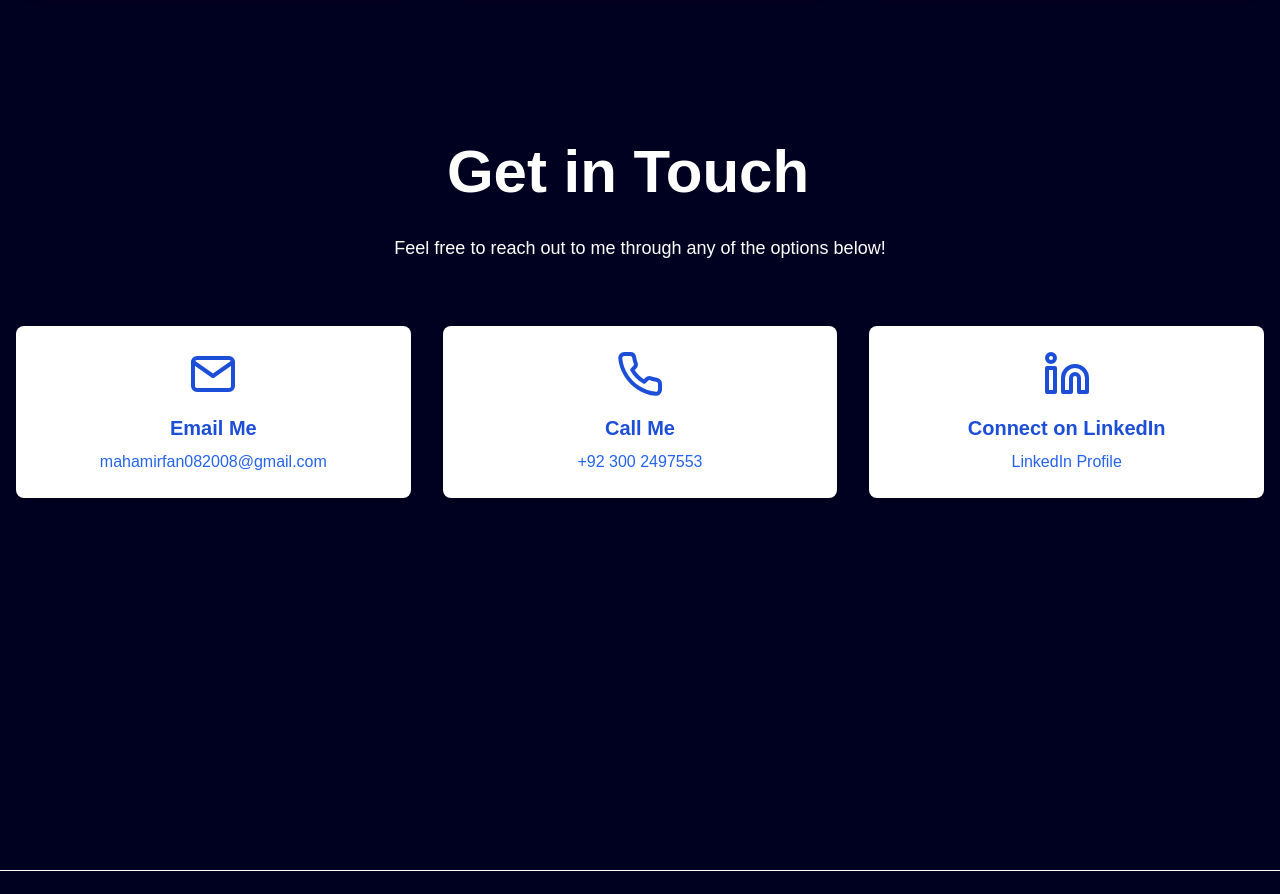
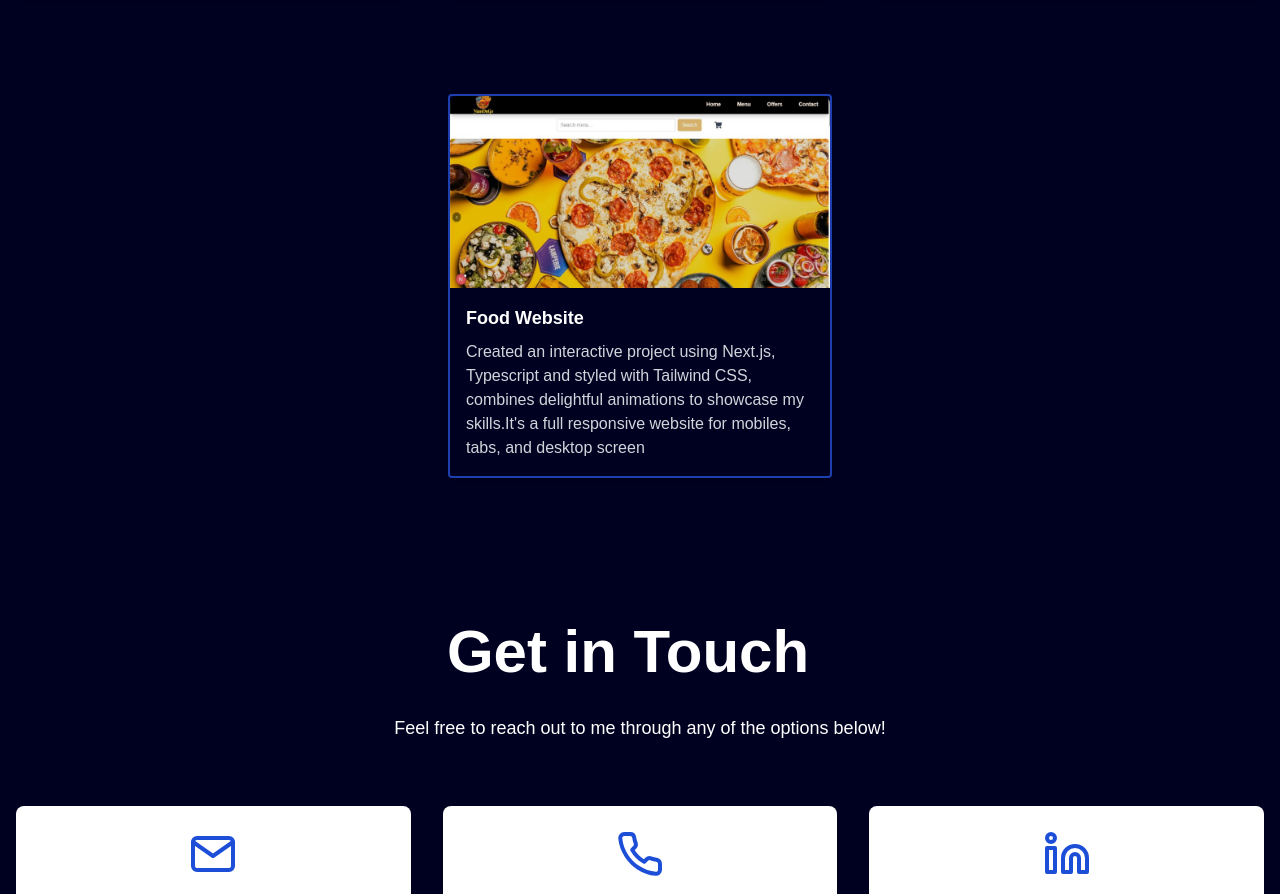
Before and after one commit to MahamIrfan0011/portfolio, a Next.js app: page / in a window 1280 px wide. Shown: the part 5312-6206 px from the top of the page. Built offline with nearby package versions, Linux system fonts and the light colour scheme.

Commit message:
Adding Cards

```diff
--- a/src/app/page.tsx
+++ b/src/app/page.tsx
@@ -154,6 +154,7 @@ export default function Home() {
       <Cards image="/data sweep.jpg" title="Data Sweeper" description="Developed an interactive project (Data Sweeper) using Streamlit, integrating data visualization and user-friendly UI for seamless functionality." githubLink="https://github.com/MahamIrfan0011/streamlit-data-sweeper" />
      <Cards image="/unit-converter.jpg" title="Unit Converter" description="Developed an interactive project (Unit Converter) using Streamlit, integrating data visualization and user-friendly UI for seamless functionality." githubLink="https://github.com/MahamIrfan0011/streamlit-unit-convertor"/>
     <Cards image="/password.jpg" title="Password Strength Meter" description="Developed an interactive project (Password strength meter) using Streamlit, integrating data visualization and user-friendly UI for seamless functionality." githubLink="https://github.com/MahamIrfan0011/streamlit-password-strength-meter"/>
+    <Cards image="/Doc1.jpg" title="Food Website" description="Created an interactive project using Next.js, Typescript and styled with Tailwind CSS, combines delightful animations to showcase my skills.It's a full responsive website for mobiles, tabs, and desktop screen" githubLink="https://github.com/MahamIrfan0011/food-website"/>
     </div>
     </div>
 
```
Also changed, not shown: public/Doc1.jpg (added).
